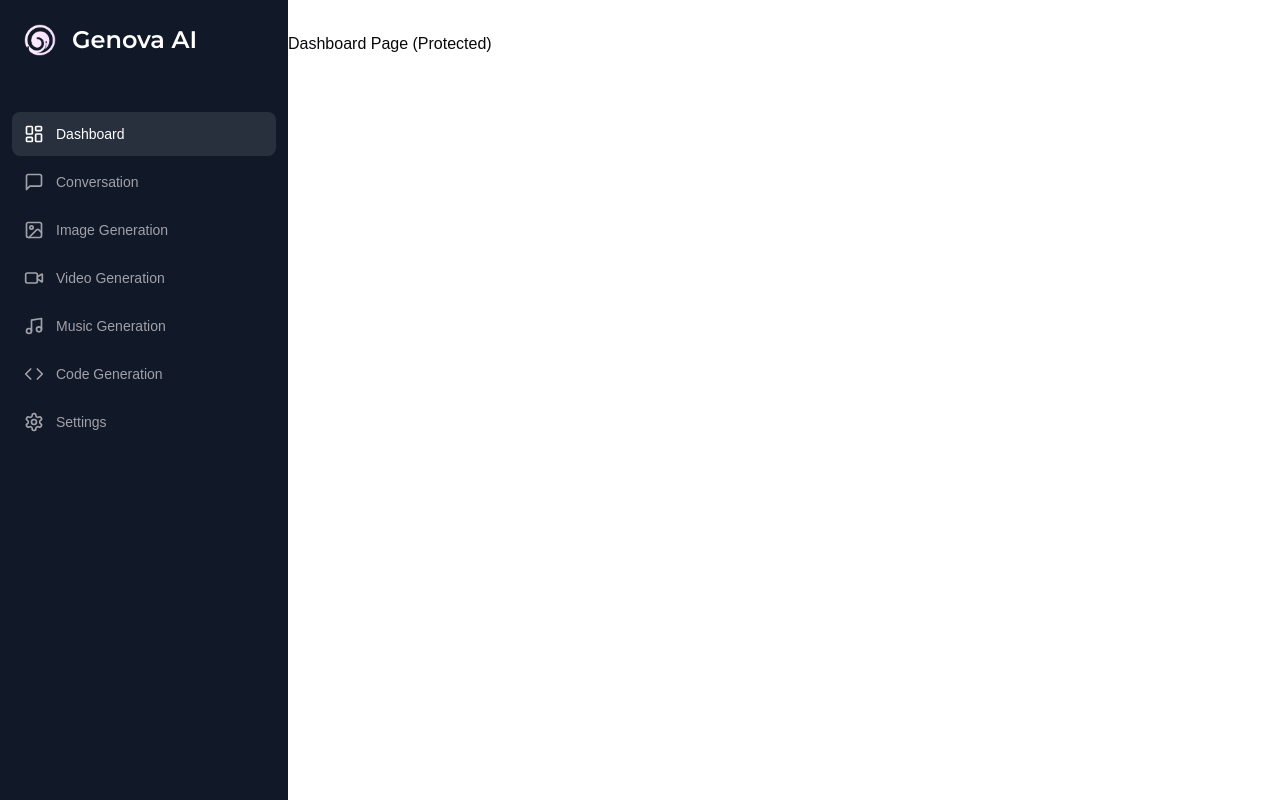
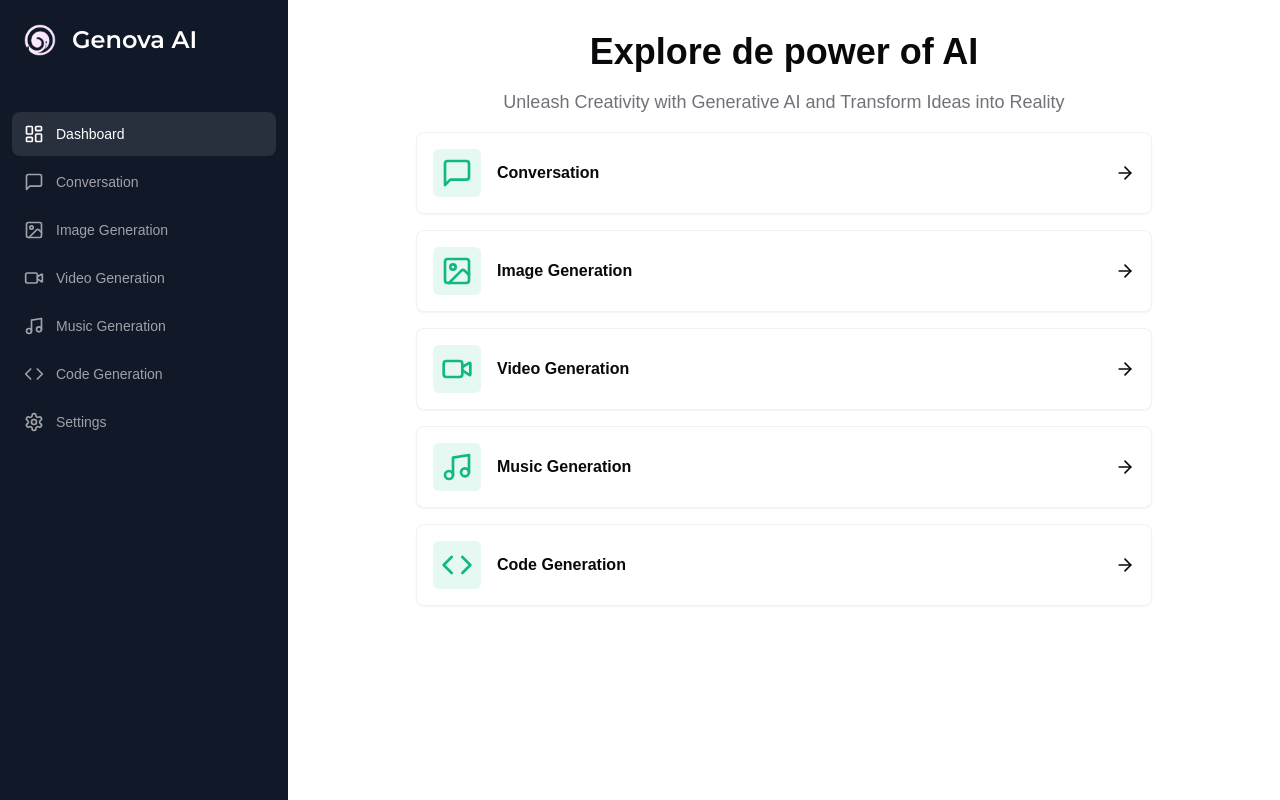
Before and after one commit to hectorg2211/genova-ai, a Next.js app: page /dashboard in a window 1280 px wide. Built offline with nearby package versions, Linux system fonts and the light colour scheme.

Commit message:
add dashboard page

```diff
--- a/app/(dashboard)/(routes)/dashboard/page.tsx
+++ b/app/(dashboard)/(routes)/dashboard/page.tsx
@@ -1,7 +1,81 @@
+'use client'
+
+import { ArrowRight, Code, ImageIcon, MessageSquare, Music, VideoIcon } from 'lucide-react'
+
+import { Card } from '@/components/ui/card'
+import { cn } from '@/lib/utils'
+import { useRouter } from 'next/navigation'
+
+const tools = [
+  {
+    label: 'Conversation',
+    icon: MessageSquare,
+    color: 'text-emerald-500',
+    bgColor: 'bg-emerald-500/10',
+    href: '/conversation',
+  },
+  {
+    label: 'Image Generation',
+    icon: ImageIcon,
+    color: 'text-emerald-500',
+    bgColor: 'bg-emerald-500/10',
+    href: '/image',
+  },
+  {
+    label: 'Video Generation',
+    icon: VideoIcon,
+    color: 'text-emerald-500',
+    bgColor: 'bg-emerald-500/10',
+    href: '/video',
+  },
+  {
+    label: 'Music Generation',
+    icon: Music,
+    color: 'text-emerald-500',
+    bgColor: 'bg-emerald-500/10',
+    href: '/music',
+  },
+  {
+    label: 'Code Generation',
+    icon: Code,
+    color: 'text-emerald-500',
+    bgColor: 'bg-emerald-500/10',
+    href: '/code',
+  },
+]
+
 export default function Dashboard() {
+  const router = useRouter()
+
   return (
     <div>
-      <p>Dashboard Page (Protected)</p>
+      <div className='mb-8 space-y-4'>
+        <h2 className='text-2lx md:text-4xl font-bold text-center'>Explore de power of AI</h2>
+        <p className='text-muted-foreground font-light text-sm md:text-lg text-center'>
+          Unleash Creativity with Generative AI and Transform Ideas into Reality
+        </p>
+
+        <div className='px-4 md:px-20 lg:px-32 space-y-4'>
+          {tools.map(tool => (
+            <Card
+              onClick={() => {
+                router.push(tool.href)
+              }}
+              key={tool.href}
+              className='p-4 border-black/5 flex items-center justify-between hover:shadow-md transition cursor-pointer'
+            >
+              <div className='flex items-center gap-x-4'>
+                <div className={cn('p-2 w-fit rounded-md', tool.bgColor)}>
+                  <tool.icon className={cn('w-8 h-8', tool.color)} />
+                </div>
+
+                <div className='font-semibold'>{tool.label}</div>
+              </div>
+              <ArrowRight className='w-5 h-5' />
+            </Card>
+          ))}
+        </div>
+      </div>
     </div>
   )
 }
--- /dev/null
+++ b/components/ui/card.tsx
@@ -0,0 +1,79 @@
+import * as React from "react"
+
+import { cn } from "@/lib/utils"
+
+const Card = React.forwardRef<
+  HTMLDivElement,
+  React.HTMLAttributes<HTMLDivElement>
+>(({ className, ...props }, ref) => (
+  <div
+    ref={ref}
+    className={cn(
+      "rounded-lg border bg-card text-card-foreground shadow-sm",
+      className
+    )}
+    {...props}
+  />
+))
+Card.displayName = "Card"
+
+const CardHeader = React.forwardRef<
+  HTMLDivElement,
+  React.HTMLAttributes<HTMLDivElement>
+>(({ className, ...props }, ref) => (
+  <div
+    ref={ref}
+    className={cn("flex flex-col space-y-1.5 p-6", className)}
+    {...props}
+  />
+))
+CardHeader.displayName = "CardHeader"
+
+const CardTitle = React.forwardRef<
+  HTMLDivElement,
+  React.HTMLAttributes<HTMLDivElement>
+>(({ className, ...props }, ref) => (
+  <div
+    ref={ref}
+    className={cn(
+      "text-2xl font-semibold leading-none tracking-tight",
+      className
+    )}
+    {...props}
+  />
+))
+CardTitle.displayName = "CardTitle"
+
+const CardDescription = React.forwardRef<
+  HTMLDivElement,
+  React.HTMLAttributes<HTMLDivElement>
+>(({ className, ...props }, ref) => (
+  <div
+    ref={ref}
+    className={cn("text-sm text-muted-foreground", className)}
+    {...props}
+  />
+))
+CardDescription.displayName = "CardDescription"
+
+const CardContent = React.forwardRef<
+  HTMLDivElement,
+  React.HTMLAttributes<HTMLDivElement>
+>(({ className, ...props }, ref) => (
+  <div ref={ref} className={cn("p-6 pt-0", className)} {...props} />
+))
+CardContent.displayName = "CardContent"
+
+const CardFooter = React.forwardRef<
+  HTMLDivElement,
+  React.HTMLAttributes<HTMLDivElement>
+>(({ className, ...props }, ref) => (
+  <div
+    ref={ref}
+    className={cn("flex items-center p-6 pt-0", className)}
+    {...props}
+  />
+))
+CardFooter.displayName = "CardFooter"
+
+export { Card, CardHeader, CardFooter, CardTitle, CardDescription, CardContent }
```
